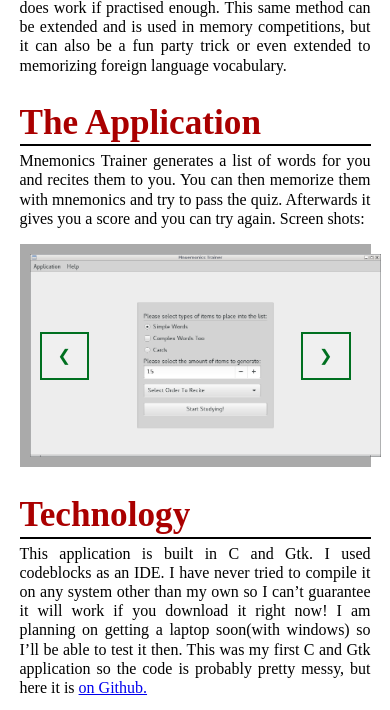
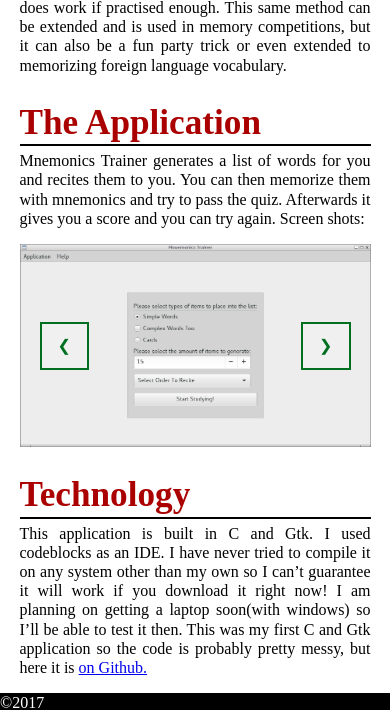
Before and after one commit to LinuxKid21/PersonalWebsite, a Django app: page /blog/0001.html in a window 390 px wide. Shown: the part 672-1382 px from the top of the page. Run offline with Django 3.2, Linux system fonts and the light colour scheme; data comes from the database, SQL or seed files in the repository.

Commit message:
changed website more mobile friendly(I think)

```diff
--- a/app/static/app/content/style.css
+++ b/app/static/app/content/style.css
@@ -160,7 +160,7 @@ h3 {
 
 
 
-@media (max-width: 480px) {
+@media (max-width: 768px) {
     .websiteTitle {
         padding-left: 0;
     }
@@ -189,7 +189,7 @@ h3 {
 }
 
 .slideshow :not(button) {
-    padding:10px;
+    /*padding:10px;*/
     margin:auto;
 }
 
```
